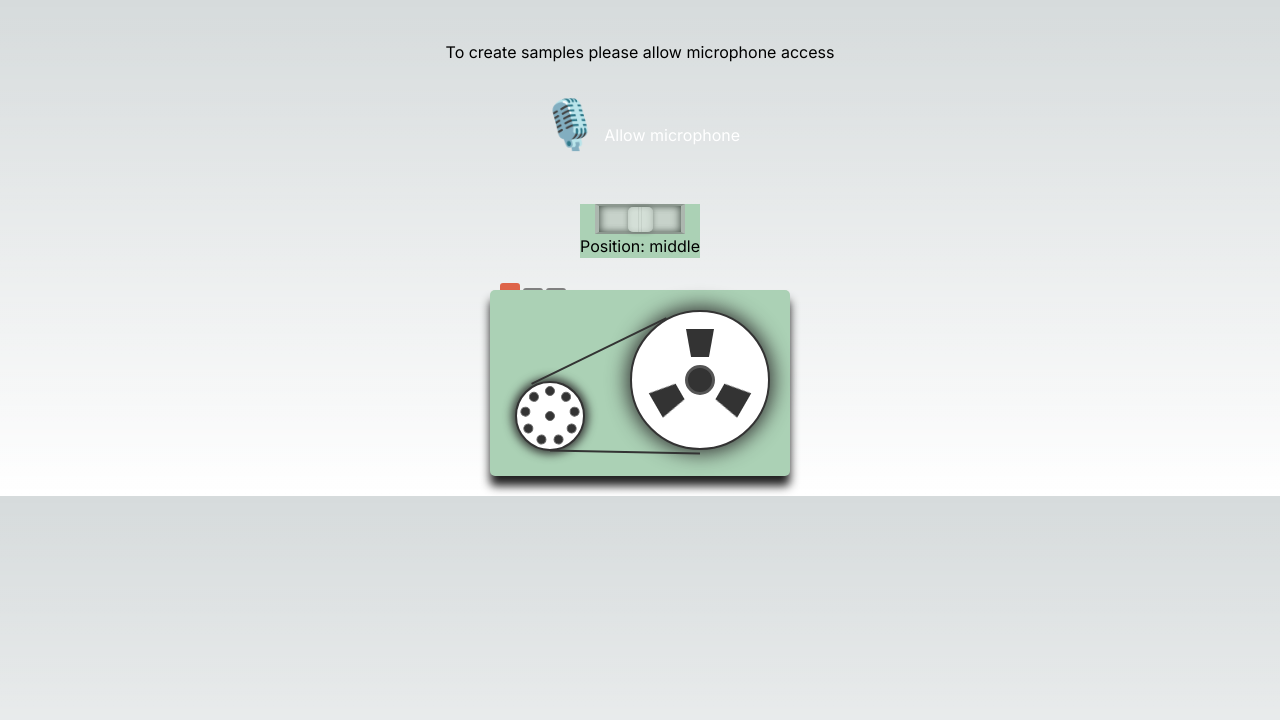
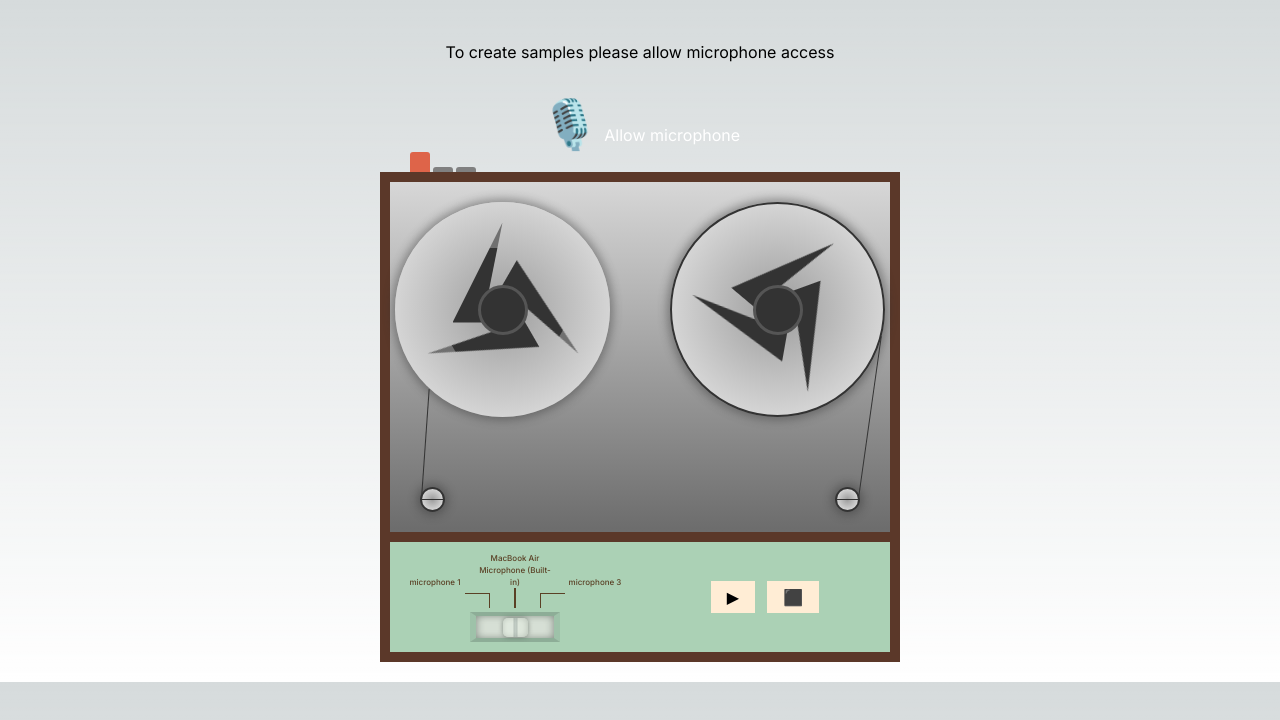
Before and after one commit to jstnlawson/meyouzik, a Next.js app: page / in a window 1280 px wide. Shown: the top 720 px of the page. Built offline with nearby package versions, Linux system fonts and the light colour scheme.

Commit message:
built out recorder style

```diff
--- a/src/app/components/InputUi/InputUi.css
+++ b/src/app/components/InputUi/InputUi.css
@@ -1,38 +1,99 @@
+.input-ui__container {
+    border-left: 10px solid #5b3829;
+    border-right: 10px solid #5b3829;
+    border-bottom: 10px solid #5b3829;
+}
+
 .slider {
     -webkit-appearance: none;
     width: 90px;
     height: 30px;
     /* border-radius: 5px;   */
-    border-top: 2px solid #808080;
-    border-bottom: 2px solid #808080;
-    border-left: 4px solid #adadad;
-    border-right: 4px solid #adadad;
-    background: #d3d3d3;
+    border-top: 4px solid #819e8a;
+    border-bottom: 4px solid #819e8a;
+    border-left: 6px solid #99bca4;
+    border-right: 6px solid #99bca4;
+    background: #e9e6e3;
     outline: none;
     opacity: 0.7;
     -webkit-transition: .2s;
     transition: opacity .2s;
-    box-shadow: inset 3px 0px 8px -2px #000000c5, inset -3px 0px 8px -2px #000000c5;
+    box-shadow: inset 3px 0px 8px -2px #00000065, inset -3px 0px 8px -2px #00000065;
 
     /* box-shadow: inset 0px 0px 5px #22222297, inset -5px 0px 10px -3px #000000cb; */
-  }
+}
 
-  .slider::-webkit-slider-thumb {
+.slider::-webkit-slider-thumb {
     -webkit-appearance: none;
     appearance: none;
     width: 25px;
-    height: 25px;
+    height: 19px;
     border-radius: 5px;
-    background: #b3b3b3;
+    /* background: #b3b3b3; */
     cursor: pointer;
-    background: linear-gradient(to right, #e6e6e6 10px, #c8c8c8 10px, #eeeeee 12px, #c8c8c8 14px, #e6e6e6 14px);
-    box-shadow: 0px 0px 5px #22222297, inset 0px 0px 5px #2222222f, inset -5px 0px 10px -3px #00000017;
-  }
+    background: linear-gradient(to right, #f6f3ef 10px, #bdbdbd 11px, #cacaca 12px, #cacaca 13px, #bdbdbd 14px, #f6f3ef 15px);
+    box-shadow: 0px 0px 5px #222222a4, inset 0px 0px 5px #2222222f, inset -5px 0px 10px -3px #00000017;
+}
 
-  .slider::-moz-range-thumb {
+.slider::-moz-range-thumb {
     width: 25px;
     height: 25px;
     border-radius: 50%;
     background: #04AA6D;
     cursor: pointer;
-  }
+}
+
+.input-label__container { align-items: end;}
+
+.input-label__container div {
+    display: flex;
+    flex-direction: row;
+    justify-content: center;
+    align-items: center;
+    /* align-items: end; */
+    /* border: 1px solid #354237; */
+    height: fit-content;
+    width: 80px;
+    text-align: center;
+    font-size: .5rem;
+    font-weight: 500;
+    color: #5a4025;
+}
+
+.bracket-div__container { align-items: end; }
+
+.bracket-div__one {
+    height: 15px;
+    width: 25px;
+    border-top: 1px solid #5a4025;
+    border-right: 1px solid #5a4025;
+    border-bottom: none;
+    border-left: none;
+}
+
+.bracket-div__two {
+    height: 20px;
+    width: 25px;
+    border-top: none;
+    border-right: 0.75px solid #5a4025;
+    border-bottom: none;
+    border-left: none;
+}
+
+.bracket-div__three {
+    height: 20px;
+    width: 25px;
+    border-top: none;
+    border-right: none;
+    border-bottom: none;
+    border-left: 0.75px solid #5a4025;
+}
+
+.bracket-div__four {
+    height: 15px;
+    width: 25px;
+    border-top: 1px solid #5a4025;
+    border-right: none;
+    border-bottom: none;
+    border-left: 1px solid #5a4025;
+}
--- a/src/app/components/InputUi/InputUi.jsx
+++ b/src/app/components/InputUi/InputUi.jsx
@@ -28,9 +28,18 @@ const InputUi = () => {
     }, []);
 
     return (
-        <div className='bg-[#abd1b5] flex flex-col justify-center items-center'>
-            <div>
-
+        <div className='flex input-ui__container'>
+        <div className='bg-[#abd1b5] flex flex-col justify-center items-center px-4 py-1 w-[250px] h-[110px]'>
+            <div className='flex input-label__container'>
+                <div className='input-label__one'>microphone 1</div>
+                <div className='input-label__two'>MacBook Air Microphone (Built-in)</div>
+                <div className='input-label__three'>microphone 3</div>
+            </div>
+            <div className='mb-1 flex justify-bottom bracket-div__container'>
+                <div className='bracket-div__one'></div>
+                <div className='bracket-div__two'></div>
+                <div className='bracket-div__three'></div>
+                <div className='bracket-div__four'></div>
             </div>
             <input
                 type="range"
@@ -40,7 +49,12 @@ const InputUi = () => {
                 onChange={autoPositionSlider} // Use onChange instead of onClick
                 className="slider"
             />
-            <p>Position: {position}</p>
+            {/* <p>Position: {position}</p> */}
+        </div>
+        <div className='flex justify-center items-center w-[250px] h-[110px] bg-[#abd1b5] gap-3'>
+            <button className='text-black px-4 py-1 bg-orange-100'>▶</button>
+            <button className='text-black px-4 py-1 bg-orange-100'>⬛️</button>
+        </div>
         </div>
     );
     };
--- a/src/app/components/RecordingUi/RecordingUi.css
+++ b/src/app/components/RecordingUi/RecordingUi.css
@@ -1,10 +1,4 @@
-/* body {
-    background: #333;
-    display: grid;
-    place-items: center;
-    height: 100vh;
-    margin: 0;
-  } */
+
 
 .tape-player * {
     transition: ease all 0.3s;
@@ -13,39 +7,114 @@
 }
 
 .tape-player {
-    background: #ABD1B5;
-    width: 300px;
-    height: calc(62px * 3);
-    border-radius: 5px;
-    box-shadow: 0px 10px 10px #222;
+    /* background: #ABD1B5; */
+    background-color: #d7d7d7;
+    background-image: linear-gradient(180deg, #d7d7d7 0%, #353535a7 99%);
+    width: 520px;
+    /* height: calc(62px * 3); */
+    height: 370px;
+    /* border-radius: 5px; */
+    /* box-shadow: 0px 10px 10px #222; */
+    border: 10px solid #5b3829;
+
+
     position: relative;
     transition: ease all 0.1s;
     cursor: pointer;
 }
 
 .tape-player .small-reel {
-    width: 70px;
-    height: 70px;
+    width: 25px;
+    height: 25px;
     background: white;
+    background: radial-gradient(circle at 50%, #9a9a9a 0%, #acacac 20%, #bcbcbc 40%, #cccccc 60%, #dcdcdc 80%, #ececec 100%  );
     position: absolute;
-    bottom: 25px;
-    left: 25px;
+    bottom: 20px;
+    left: 30px;
     border-radius: 50%;
-    box-shadow: 0 0 10px 3px #333;
+    box-shadow: 0 0 10px 3px #33333370;
     animation: rotating 2s linear infinite;
     animation-play-state: paused;
     border: 2px solid transparent;
 }
 
+.tape-player .small-reel__two {
+    width: 25px;
+    height: 25px;
+    background: white;
+    background: radial-gradient(circle at 50%, #9a9a9a 0%, #acacac 20%, #bcbcbc 40%, #cccccc 60%, #dcdcdc 80%, #ececec 100%  );
+    position: absolute;
+    bottom: 20px;
+    right: 30px;
+    border-radius: 50%;
+    box-shadow: 0 0 10px 3px #33333370;
+    animation: rotating 2s linear infinite;
+    animation-play-state: paused;
+    border: 2px solid transparent;
+}
+
+.tape-player .circle {
+    position: absolute;
+    width: 25px;
+    height: 1px;
+    background: #333;
+    left: calc(-2px);
+    top: calc(47%);
+}
+
+.tape-right {
+    position: absolute;
+    bottom: 115px;
+    right: -61px;
+    width: 162px;
+    height: 1px;
+    transform: rotateZ(98deg);
+    background: #333;
+    z-index: 2;
+    display: none;
+}
+
+.tape-left {
+    position: absolute;
+    bottom: 90px;
+    left: -17px;
+    width: 105px;
+    height: 1px;
+    transform: rotateZ(94deg);
+    background: #333;
+    z-index: 2;
+    display: none;
+}
+
+
+
 .tape-player .big-reel {
     border-radius: 50%;
-    height: 140px;
-    width: 140px;
-    background: white;
+    height: 215px;
+    width: 215px;
+    /* background: rgb(255, 255, 255); */
+    background-color: white;
+    background: radial-gradient(circle at 50%, #9a9a9a 0%, #acacac 20%, #bcbcbc 40%, #cccccc 60%, #dcdcdc 80%, #ececec 100%  );
     position: absolute;
-    right: 20px;
+    left: 5px;
     top: 20px;
-    box-shadow: 0 0 20px 3px #333;
+    box-shadow: 0 0 10px 3px #33333370;
+    animation: rotating 2s linear infinite;
+    animation-play-state: paused;
+    /* border: 2px solid transparent; */
+}
+
+.tape-player .big-reel__two {
+    border-radius: 50%;
+    height: 215px;
+    width: 215px;
+    background-color: white;
+    /* background-color: #d7d7d7; */
+    background: radial-gradient(circle at 50%, #9a9a9a 0%, #acacac 20%, #bcbcbc 40%, #cccccc 60%, #dcdcdc 80%, #ececec 100%  );
+    position: absolute;
+    right: 5px;
+    top: 20px;
+    box-shadow: 0 0 10px 3px #33333370;
     animation: rotating 2s linear infinite;
     animation-play-state: paused;
     border: 2px solid transparent;
@@ -53,9 +122,9 @@
 
 .tape-player .buttons {
     position: absolute;
-    top: -15px;
-    left: 10px;
-    height: 15px;
+    top: -30px;
+    left: 20px;
+    height: 30px;
     z-index: -1;
 }
 
@@ -72,35 +141,55 @@
 
 .tape-player .buttons>.left {
     background: #DE6449;
-    height: 10px;
+    height: 20px;
 }
 
 .tape-player .hole {
     position: absolute;
-    top: calc(50% - 14px);
-    left: calc(50% - 14px);
-    height: 28px;
-    width: 28px;
+    top: calc(50% - 50px);
+    left: calc(50% - 50px);
+    height: 100px;
+    width: 100px;
+    background: linear-gradient(to bottom, rgb(112, 112, 112) 25px, #333 1px );
+    -webkit-clip-path: polygon(50% 0%, 0% 100%, 0% 100%, 30% 100%);
+    /* -webkit-clip-path: polygon(0% 0%, 100% 0%, 82% 100%, 18% 100%); */
+    transform: translateY(-37px);
+}
+
+.tape-player .hole__two {
+    position: absolute;
+    top: calc(50% - 50px);
+    left: calc(50% - 50px);
+    height: 100px;
+    width: 100px;
     background: #333;
-    -webkit-clip-path: polygon(0% 0%, 100% 0%, 82% 100%, 18% 100%);
-    transform: translateY(-37px);
+    -webkit-clip-path: polygon(50% 0%, 0% 100%, 0% 100%, 30% 100%);
+    transform: rotateZ(40deg) translateY(-37px);
 }
 
 .tape-player .hole.two {
     transform: rotateZ(120deg) translateY(-37px);
 }
 
+.tape-player .hole__two.two {
+    transform: rotateZ(160deg) translateY(-37px);
+}
+
 .tape-player .hole.three {
     transform: rotateZ(240deg) translateY(-37px);
 }
 
+.tape-player .hole__two.three {
+    transform: rotateZ(280deg) translateY(-37px);
+}
+
 .tape-player .middle-hole {
-    width: 30px;
-    height: 30px;
+    width: 50px;
+    height: 50px;
     background: #333;
-    top: calc(50% - 15px);
-    left: calc(50% - 15px);
-    position: absolute;
+    top: calc(50% - 25px);
+    left: calc(50% - 25px);
+    position: inherit;
     border-radius: 50%;
     border: 3px solid #555;
     box-sizing: border-box;
@@ -116,63 +205,6 @@
     }
 }
 
-.tape-player:hover {
-    scale: 1.1;
-}
-
-.tape-player .circle {
-    position: absolute;
-    width: 10px;
-    height: 10px;
-    background: #333;
-    left: calc(50% - 5px);
-    top: calc(50% - 5px);
-    border-radius: 50%;
-    border: 1px solid #666;
-    box-sizing: border-box;
-    transform: translateY(25px);
-}
-
-.tape-player .middle.circle {
-    transform: translateY(0);
-}
-
-.tape-player .circle.one {
-    transform: rotateZ(0deg) translateY(-25px);
-}
-
-.tape-player .circle.two {
-    transform: rotateZ(40deg) translateY(-25px);
-}
-
-.tape-player .circle.three {
-    transform: rotateZ(80deg) translateY(-25px);
-}
-
-.tape-player .circle.four {
-    transform: rotateZ(120deg) translateY(-25px);
-}
-
-.tape-player .circle.five {
-    transform: rotateZ(160deg) translateY(-25px);
-}
-
-.tape-player .circle.six {
-    transform: rotateZ(200deg) translateY(-25px);
-}
-
-.tape-player .circle.seven {
-    transform: rotateZ(240deg) translateY(-25px);
-}
-
-.tape-player .circle.eight {
-    transform: rotateZ(280deg) translateY(-25px);
-}
-
-.tape-player .circle.nine {
-    transform: rotateZ(320deg) translateY(-25px);
-}
-
 .tape-player .signature {
     top: 20px;
     left: 25px;
@@ -185,7 +217,9 @@
 }
 
 .tape-player.playing>.small-reel,
-.tape-player.playing>.big-reel {
+.tape-player.playing>.small-reel__two,
+.tape-player.playing>.big-reel,
+.tape-player.playing>.big-reel__two {
     animation-play-state: running;
 }
 
@@ -207,7 +241,7 @@
 .color-bar {
     width: 50px;
     left: 5px;
-    top: 10px;
+    top: 20px;
     position: absolute;
     border-width: 4px;
     border-style: solid;
@@ -230,32 +264,24 @@
     width: 150px;
     height: 2px;
     background: #333;
-    transform: rotateZ(-26deg);
+    transform: rotateZ(-2deg);
     z-index: 2;
     display: none;
 }
 
 
 .tape-player.has-tape>.small-reel,
-.tape-player.has-tape>.big-reel {
+.tape-player.has-tape>.small-reel__two,
+.tape-player.has-tape>.big-reel__two {
     border: 2px solid #333;
     z-index: 2;
 }
 
-.tape-bottom {
-    position: absolute;
-    bottom: 23.5px;
-    left: 60px;
-    width: 150px;
-    height: 2px;
-    transform: rotateZ(1.2deg);
-    background: #333;
-    z-index: 2;
-    display: none;
-}
+
 
 
 .tape-player.has-tape>.tape-top,
-.tape-player.has-tape>.tape-bottom {
+.tape-player.has-tape>.tape-right,
+.tape-player.has-tape>.tape-left {
     display: inherit;
 }
--- a/src/app/components/RecordingUi/RecordingUi.jsx
+++ b/src/app/components/RecordingUi/RecordingUi.jsx
@@ -14,32 +14,35 @@ export default function RecordingUi() {
   return (
     <div>
       <div className={playerClass} onClick={togglePlaying}>
-        <div class="buttons">
-          <div class="left"></div>
-          <div class="middle"></div>
-          <div class="right"></div>
+        <div className="buttons">
+          <div className="left"></div>
+          <div className="middle"></div>
+          <div className="right"></div>
         </div>
-        <div class="small-reel">
-          <div class="middle circle"></div>
-          <div class="circle one"></div>
-          <div class="circle two"></div>
-          <div class="circle three"></div>
-          <div class="circle four"></div>
-          <div class="circle five"></div>
-          <div class="circle six"></div>
-          <div class="circle seven"></div>
-          <div class="circle eight"></div>
-          <div class="circle nine"></div>
+        <div className="small-reel">
+          <div className="middle circle"></div>
         </div>
-        <div class="big-reel">
-          <div class="hole one"></div>
-          <div class="hole two"></div>
-          <div class="hole three"></div>
-          <div class="middle-hole"></div>
+        <div className="small-reel__two">
+          <div className="middle circle"></div>
+        </div>
+        <div className="big-reel">
+          <div className="hole one"></div>
+          <div className="hole two"></div>
+          <div className="hole three"></div>
+          <div className="middle-hole"></div>
+        </div>
+        <div className="big-reel__two">
+          <div className="hole__two one"></div>
+          <div className="hole__two two"></div>
+          <div className="hole__two three"></div>
+          <div className="middle-hole"></div>
         </div>
 
-        <div class="tape-top"></div>
-        <div class="tape-bottom"></div>
+        {/* <div className="tape-top"></div> */}
+        <div className="tape-left"></div>
+        <div className="tape-right"></div>
+        {/* <div className="tape-bottom"></div> */}
+
       </div>
     </div>
   );
--- a/src/app/page.js
+++ b/src/app/page.js
@@ -11,10 +11,11 @@ export default function Home() {
     <AudioContextProvider>
     <div className="px-5">
       <div className="py-5">
-        <div className="flex flex-col justify-center items-center gap-8">
+        <div className="flex flex-col justify-center items-center ">
           <RecordingBooth />
+
+          <RecordingUi />
           <InputUi />
-          <RecordingUi />
         </div>
       </div>
     </div>
```
